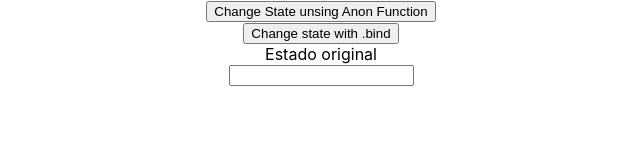
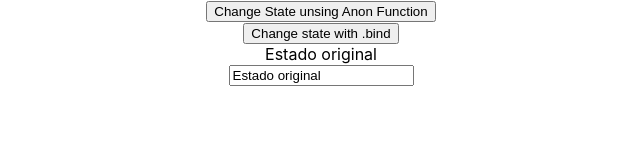
Before and after one commit to PabloFCasal/REACT_bindig_examples, a React (Create React App) app: page / in a window 1280 px wide. Shown: the top 160 px of the page, without its empty margins (319-959 px from the left). Built offline with nearby package versions, Linux system fonts and the light colour scheme.

Commit message:
Not the insput shows the state form the beginning

```diff
--- a/src/App.js
+++ b/src/App.js
@@ -38,7 +38,7 @@ render () {
       <br></br>
 
       <div>{this.state.name}</div>
-      <input type='text' onChange={this.changeNameFromInput}></input>
+      <input type='text' onChange={this.changeNameFromInput} value={this.state.name}></input>
 
     </div>
   );
```
